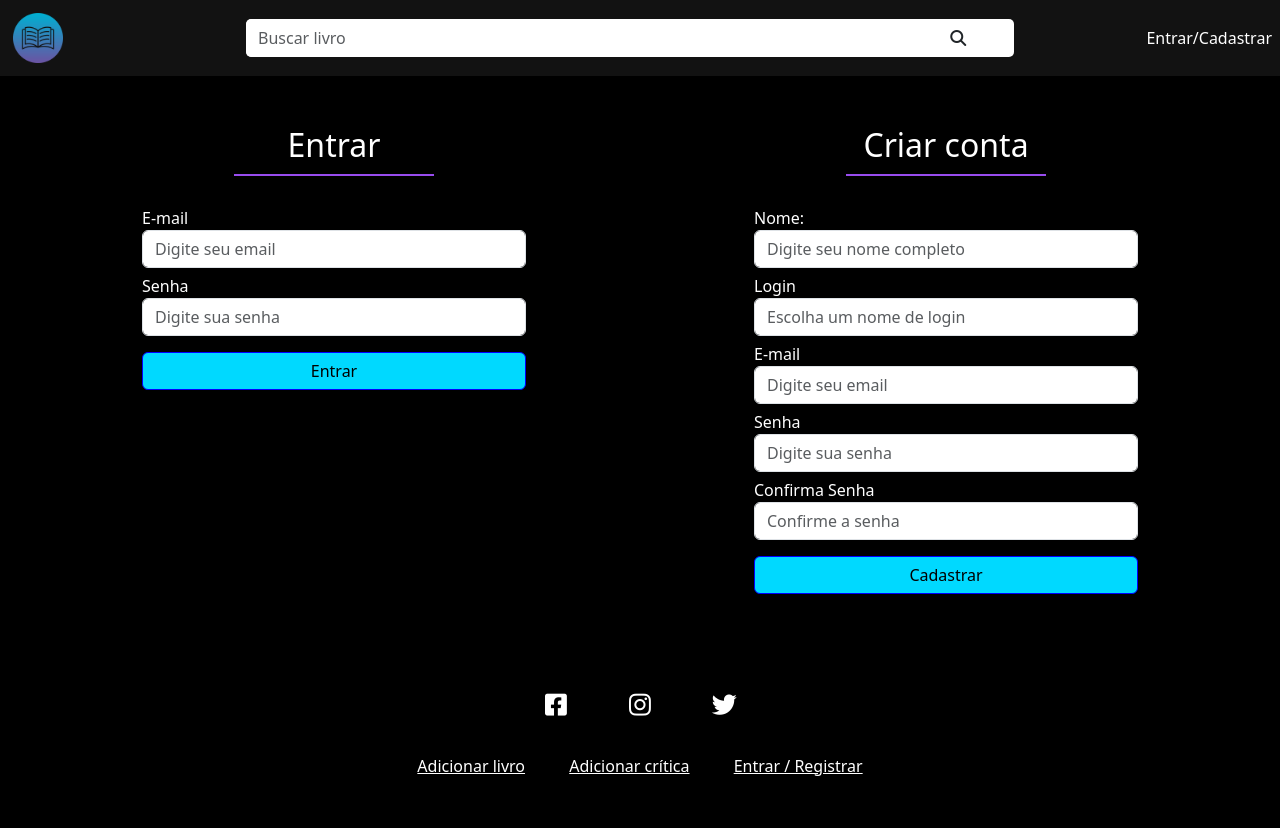
After one commit to Nunesnd/avalia-livros, a PHP site: page /auth.php in a window 1280 px wide. The commit adds this page. Run offline with PHP 8.4, Linux system fonts and the light colour scheme; a stand-in replaces the project's code that opens the database connection.

Commit message:
organizando templates e preparando área de login/cadastro, forms ok

```diff
--- /dev/null
+++ b/auth.php
@@ -0,0 +1,60 @@
+<?php
+
+    require_once("templates/header.php");
+
+?>
+
+<div id="main-container" class="container-fluid">
+    <div class="col-md-12">
+        <div class="row d-flex justify-content-bet" id="auth-row">
+            <div class="col-md-4" id="login-container">
+                <h2>Entrar</h2>
+                <form action="" method="POST">
+                    <input type="hidden" name="type" value="login">
+                    <div class="form-group">
+                        <label for="email">E-mail</label>
+                        <input type="email" name="email" id="email" class="form-control" placeholder="Digite seu email">
+                    </div>
+                    <div class="form-group">
+                        <label for="password">Senha</label>
+                        <input type="password" name="password" id="password" class="form-control" placeholder="Digite sua senha">
+                    </div>
+                    <input type="submit" class="btn card-btn" value="Entrar">
+                </form>
+            </div>
+            <div class="col-md-4" id="register-container">
+                <h2>Criar conta</h2>
+                <form action="" method="post">
+                    <input type="hidden" name="type" value="login">
+                    <div class="form-group">
+                        <label for="nome">Nome: </label>
+                        <input type="text" name="nome" id="nome" class="form-control" placeholder="Digite seu nome completo">
+                    </div>
+                    <div class="form-group">
+                        <label for="login">Login</label>
+                        <input type="text" name="login" id="login" class="form-control" placeholder="Escolha um nome de login">
+                    </div>
+                    <div class="form-group">
+                        <label for="email">E-mail</label>
+                        <input type="text" name="email" id="email" class="form-control" placeholder="Digite seu email">
+                    </div>
+                    <div class="form-group">
+                        <label for="password">Senha</label>
+                        <input type="password" name="password" id="password" class="form-control" placeholder="Digite sua senha">
+                    </div>
+                    <div class="form-group">
+                        <label for="confirmaPassword">Confirma Senha</label>
+                        <input type="password" name="confirmaPassword" id="confirmaPassword" class="form-control" placeholder="Confirme a senha">
+                    </div>
+                    <input type="submit" class="btn card-btn" value="Cadastrar">
+                </form>
+            </div>
+        </div>
+    </div>
+</div>
+
+<?php
+
+    require_once("templates/footer.php");
+
+?>
--- a/css/style.css
+++ b/css/style.css
@@ -60,6 +60,32 @@
 .bold {
     font-weight: bold;
 }
+
+.msg-container {
+    background-color: #000;
+    padding: 15px;
+}
+
+.msg{
+    width: 60%;
+    margin: 0 auto;
+    padding: 10px;
+    border: solid 1px #000;
+    text-align: center;
+}
+
+.msg.erro{
+    color: #ff0000;
+    background-color: #ffa600;
+    border-color: #fffb00;
+}
+
+.msg.sucesso{
+    color: lime;
+    background-color: #0004ff;
+    border-color: #00d9ff;
+}
+
 /* HOME */
 
 #main-container{
@@ -69,6 +95,46 @@
     padding: 40px;
 }
 
+/* LOGIN */
+
+#auth-row{
+    justify-content: space-around;
+}
+
+#login-container h2,
+#register-container h2{
+    text-align: center;
+    border-bottom: 2px solid #984cee;
+    width: 200px;
+    margin: 0 auto;
+    padding: 10px;
+}
+
+#login-container form,
+#register-container form{
+    max-width:400px;
+    margin: 30px auto;
+}
+
+.form-group{
+    margin-top: 6px;
+}
+
+.card-btn{
+    margin-top: 4%;
+    width: 100%;
+    color: #000;
+    background-color: #00d9ff;
+    border-color: blue;
+    transition: .5s;
+}
+
+.card-btn:hover{
+    width: 100%;
+    color: #984cee;
+    background-color: transparent;
+    border-color: #984cee;
+}
 /* FOOTER */
 
 #footer{
--- /dev/null
+++ b/templates/footer.php
@@ -0,0 +1,28 @@
+<footer id="footer">
+    <div id="social-container">
+        <ul>
+            <li>
+                <a href="#"><i class="fab fa-facebook-square"></i></a>
+            </li>
+            <li>
+                <a href="#"><i class="fab fa-instagram"></i></a>
+            </li>
+            <li>
+                <a href="#"><i class="fab fa-twitter"></i></a>
+            </li>
+        </ul>
+    </div>
+    <div id="footer-links-container">
+        <ul>
+            <li><a href="#">Adicionar livro</a></li>
+            <li><a href="#">Adicionar crítica</a></li>
+            <li><a href="#">Entrar / Registrar</a></li>
+        </ul>
+    </div>
+</footer>
+<!-- Inserindo o JS bootstrap -->
+<script src="https://cdnjs.cloudflare.com/ajax/libs/bootstrap/5.3.0/js/bootstrap.js" integrity="sha512-jxHTIcyuk3K/8tFI4UWP/2XfMAnBUL/GCcY0ah39DQfnsG8+YgtAJsOE8fznN+jWqwgLazJMEpmyE9HW1Mmc+A==" crossorigin="anonymous" referrerpolicy="no-referrer"></script>
+<!-- Inserindo o Jquery -->
+<script src="https://cdnjs.cloudflare.com/ajax/libs/jquery/3.7.0/jquery.js" integrity="sha512-8Z5++K1rB3U+USaLKG6oO8uWWBhdYsM3hmdirnOEWp8h2B1aOikj5zBzlXs8QOrvY9OxEnD2QDkbSKKpfqcIWw==" crossorigin="anonymous" referrerpolicy="no-referrer"></script>
+</body>
+</html>
--- /dev/null
+++ b/templates/header.php
@@ -0,0 +1,54 @@
+<?php
+
+    require_once("config/db.php");
+    require_once("config/globals.php");
+    $flassMessage = [];
+?>
+
+<!DOCTYPE html>
+<html lang="pt-br">
+<head>
+    <meta charset="UTF-8">
+    <meta http-equiv="X-UA-Compatible" content="IE=edge">
+    <meta name="viewport" content="width=device-width, initial-scale=1.0">
+    <title>Avalia Livros</title>
+
+    <!-- Inserindo o CSS bootstrap -->
+    <link rel="stylesheet" href="https://cdnjs.cloudflare.com/ajax/libs/bootstrap/5.3.0/css/bootstrap.css" integrity="sha512-lp6wLpq/o3UVdgb9txVgXUTsvs0Fj1YfelAbza2Kl/aQHbNnfTYPMLiQRvy3i+3IigMby34mtcvcrh31U50nRw==" crossorigin="anonymous" referrerpolicy="no-referrer" />
+    <link rel="shortcut icon" href="img/livros/favicon_livro.png" type="image/png">
+    <!-- Font Awesome -->
+    <link rel="stylesheet" href="https://cdnjs.cloudflare.com/ajax/libs/font-awesome/6.4.0/css/all.min.css" integrity="sha512-iecdLmaskl7CVkqkXNQ/ZH/XLlvWZOJyj7Yy7tcenmpD1ypASozpmT/E0iPtmFIB46ZmdtAc9eNBvH0H/ZpiBw==" crossorigin="anonymous" referrerpolicy="no-referrer" />
+
+    <link rel="stylesheet" href="<?php echo $BASE_URL; ?>/css/style.css">
+
+</head>
+<body>
+    <header>
+        <nav id="main-navbar" class="navbar navbar-expand-lg">
+            <a href="<?php echo $BASE_URL; ?>" class="navbar-brand">
+                <img src="<?php echo $BASE_URL; ?>/img/livros/padrao_livro.png" alt="logo" id="logo">
+            </a>
+            <button class="navbar-toggler" type="button" data-toggle="collapse" data-target="#navbar" aria-controls="navbar" aria-expanded="false" aria-label="Toggle navigation">
+                <i class="fas fa-bars"></i>
+            </button>
+            <form action="" method="get" id="search-form" class="form-inline my-2 my-lg-0">
+                <input type="text" name="q" id="search" class="form-control mr-sm-2" type="search" placeholder="Buscar livro" aria-label="Search">
+                <button class="btn my-2 my-sm-0" type="submit">
+                    <i class="fas fa-search"></i>
+                </button>
+            </form>
+            <div class="collapse navbar-collapse" id="navbar">
+                <ul class="navbar-nav">
+                    <li class="nav-item">
+                        <a href="<?php echo $BASE_URL; ?>/auth.php" class="nav-link">Entrar/Cadastrar</a>
+                    </li>
+                </ul>
+            </div>
+        </nav>
+    </header>
+
+<?php if(!empty($flassMessage["msg"])): ?>
+    <div class="msg-container">
+        <p class="msg <?= $flassMessage["type"] ?>"><?= $flassMessage["msg"] ?></p>
+    </div>
+<?php endif; ?>
```
Also changed, not shown: index.php (+8 -72 lines).
